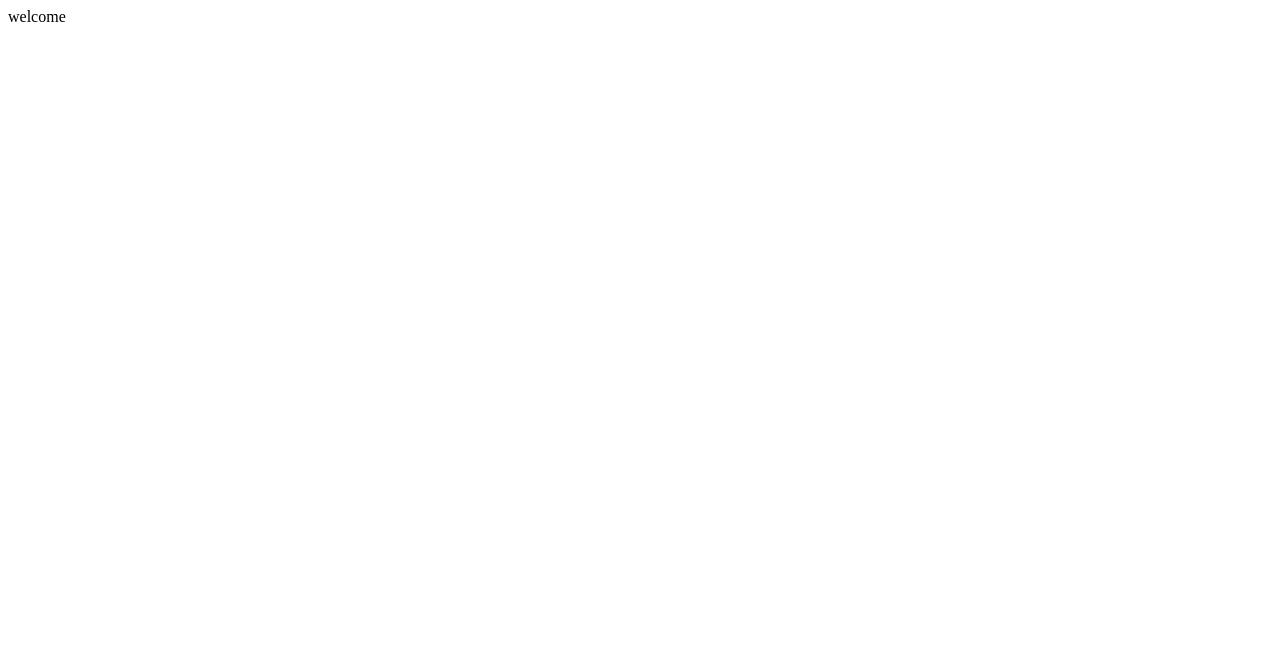
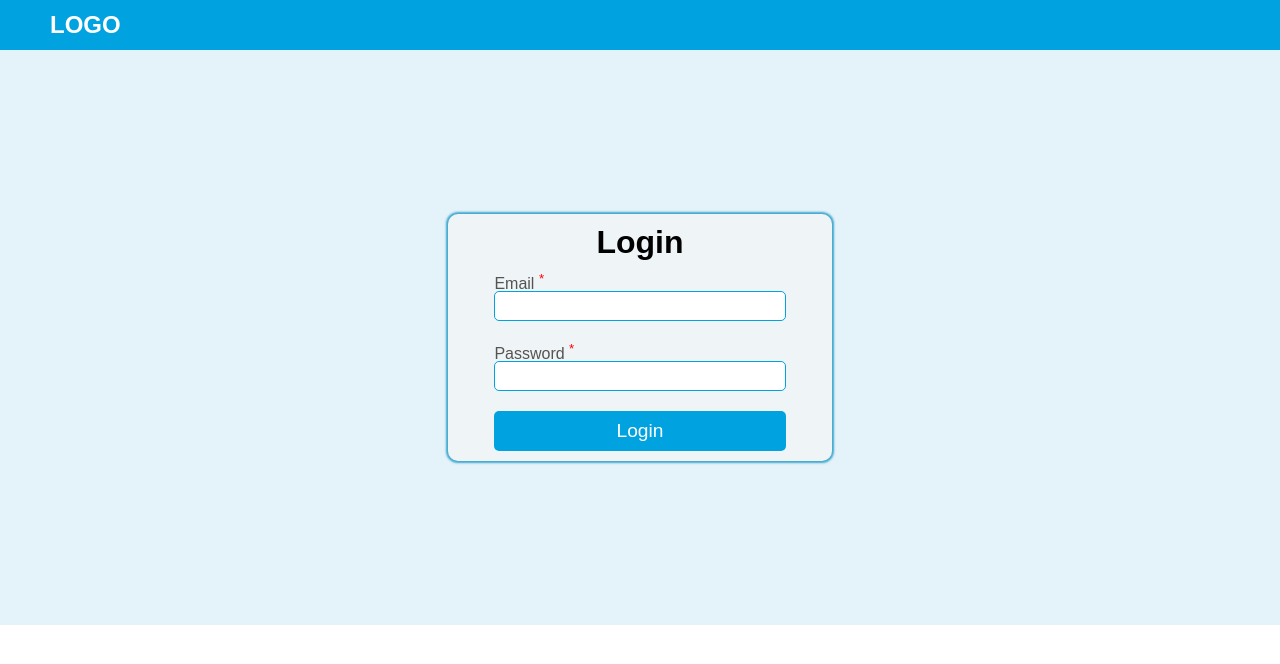
Before and after one commit to Ankur-sahu/coral-mango, a React (Create React App) app: page / in a window 1280 px wide. Shown: the top 664 px of the page. Built offline with nearby package versions, Linux system fonts and the light colour scheme.

Commit message:
login page along with login functionalitiy implemented

```diff
--- a/package.json
+++ b/package.json
@@ -6,9 +6,12 @@
     "@testing-library/jest-dom": "^5.16.5",
     "@testing-library/react": "^13.4.0",
     "@testing-library/user-event": "^13.5.0",
+    "axios": "^1.4.0",
     "react": "^18.2.0",
     "react-dom": "^18.2.0",
+    "react-router-dom": "^6.11.2",
     "react-scripts": "5.0.1",
+    "react-toastify": "^9.1.3",
     "web-vitals": "^2.1.4"
   },
   "scripts": {
--- a/src/App.js
+++ b/src/App.js
@@ -1,11 +1,25 @@
-import React from 'react'
 import './assets/css/App.css';
+import "react-toastify/dist/ReactToastify.css";
+import { BrowserRouter, Routes, Route } from "react-router-dom";
+import Navbar from './layouts/Navbar';
+import Login from './components/login/Login';
+import Dashboard from './components/dashboard/Dashboard';
+import { ToastContainer } from 'react-toastify';
+
 
 function App() {
   return (
-    <>
-      welcome
-    </>
+    <BrowserRouter>
+      <Navbar />
+      <ToastContainer
+        position="top-center"
+        autoClose={3000} />
+      <Routes>
+        <Route path='/' element={<Login />} />
+        <Route path='/dashboard' element={<Dashboard />} />
+        <Route path='/*' element={<main><div className='display-row container'>Page Not Found</div></main>} />
+      </Routes>
+    </BrowserRouter>
   );
 }
 
--- a/src/assets/css/App.css
+++ b/src/assets/css/App.css
@@ -1,38 +1,121 @@
-.App {
-  text-align: center;
+*{
+  margin: 0;
+  padding: 0;
+  box-sizing: border-box;
+  font-family: Arial, Helvetica, sans-serif;
+}
+nav{
+  width: 100%;
+  height: 50px;
+  padding: 0 50px;
+  display: flex;
+  align-items: center;
+  justify-content: flex-start;
+  color: #fff;
+  background-color: #00a3e0;
+}
+.logo{
+width: 20%;
+font-size: x-large;
+font-weight: 900;
+}
+.menu-items>div{
+  position: relative;
+  cursor: pointer;
+}
+.menu-items>div>img{
+  width: 20px;
+  height: 20px;
+  position: absolute;
+
+}
+.menu-items>div>div{
+  padding: 5px;
+  position: absolute;
+  top: 20px;
+  color: black;
+  background-color: #fff;
+  border: 1px solid black;
+  border-radius: 5px;
+}
+.display-row{
+  display: flex;
+  align-items: center;
+  justify-content: center;
 }
 
-.App-logo {
-  height: 40vmin;
-  pointer-events: none;
-}
-
-@media (prefers-reduced-motion: no-preference) {
-  .App-logo {
-    animation: App-logo-spin infinite 20s linear;
-  }
-}
-
-.App-header {
-  background-color: #282c34;
-  min-height: 100vh;
+.display-col{
   display: flex;
   flex-direction: column;
   align-items: center;
   justify-content: center;
-  font-size: calc(10px + 2vmin);
-  color: white;
+  gap: 10px;
+}
+.menu-items{
+  width: 80%;
+  display: flex;
+  justify-content: flex-end;
+  gap: 5px;
+}
+main{
+  width: 100%;
+  height: 575px;
+  background-color: #e4f2f9;
+}
+.container{
+  min-width: 30%;
+  height: auto;
+  padding: 10px;
+  background-color: #eff4f7;
+  box-shadow: 0px 0px 2px 2px #40a9cf;
+  border-radius: 10px;
 }
 
-.App-link {
-  color: #61dafb;
+.input-container{
+  width: 100%;
+  display: flex;
+  flex-direction: column;
+  justify-content: flex-start;
 }
+.input-container>div>label{
+  color: #555453;
+}
+.input-container>div>label>sup{
+  color: red;
+}
+.input-container>input{
+  width: 100%;
+  height: 30px;
+  border-radius: 5px;
+  outline: #00a3e0;
+}
+.input-container>.input-field{
 
-@keyframes App-logo-spin {
-  from {
-    transform: rotate(0deg);
-  }
-  to {
-    transform: rotate(360deg);
-  }
+  border: 1px solid #00a3e0;
+
 }
+.input-container>div{
+  width: 100%;
+  height: 20px;
+}
+.error-msg{
+  /* border: 1px solid red; */
+  color: red;
+}
+form>button{
+  width: 100%;
+  height: 40px;
+  font-size: larger;
+  background-color: #00a3e0;
+  color: #fff;
+  border: none;
+  border-radius: 5px;
+
+}
+.form-row>.input-container{
+  width: 50%;
+  margin: 0 2px;
+}
+.error-box{
+  border: 1px solid red;
+}
--- /dev/null
+++ b/src/components/common/Button.js
@@ -0,0 +1,7 @@
+import React from 'react';
+
+const Button =({ type, children })=> {
+  return <button type={type}>{children}</button>;
+}
+
+export default Button;
--- /dev/null
+++ b/src/components/common/Input.js
@@ -0,0 +1,24 @@
+import React from "react";
+
+const Input = ({ type, value, onChange, name, label, errMsg }) => {
+    return (
+        <>
+            <div className="input-container">
+                <div>
+                    <label htmlFor={name}>{label} <sup>*</sup></label>
+                </div>
+                <input
+                    className={errMsg ? 'error-box' : 'input-field'}
+                    type={type}
+                    name={name}
+                    id={name}
+                    value={value}
+                    onChange={onChange}
+                />
+                <div>{errMsg && <div className="error-msg">{errMsg}</div>}</div>
+            </div>
+        </>
+    )
+}
+
+export default Input;
--- a/src/components/dashboard/Dashboard.js
+++ b/src/components/dashboard/Dashboard.js
@@ -0,0 +1,27 @@
+import React, { useEffect } from "react"
+import { getUserData } from "../../utils/auth/Auth"
+import { useNavigate } from "react-router-dom"
+
+const Dashboard = () => {
+    // Fetch user data from localStorage or state
+  // Example: const userData = JSON.parse(localStorage.getItem('login'));
+  const navigate = useNavigate()
+  useEffect(()=>{
+    if(!getUserData()){
+        navigate('/')
+    }
+})
+    return (
+        <>
+            <main>
+                <h1> Welcome To Dashboard</h1>
+                {/*<p>Welcome, {userData.fullName}</p> */}
+                {/* <p> {userData.email}</p> */}
+                {/* <p>{userData.username}</p> */}
+
+            </main>
+        </>
+    )
+}
+
+export default Dashboard
--- a/src/components/login/Login.js
+++ b/src/components/login/Login.js
@@ -0,0 +1,90 @@
+import React, { useEffect, useState } from "react"
+import Input from "../common/Input";
+import Button from "../common/Button";
+import { useNavigate } from "react-router-dom"
+import { validationInput } from "../../utils/validation/validateInput";
+import { getUserData } from "../../utils/auth/Auth";
+import { toast } from "react-toastify";
+
+const Login = () => {
+    const initValue = {
+        email: "",
+        password: "",
+    }
+    const [userInfo, setUserInfo] = useState(initValue)
+    const [validateFrom, setValidateForm] = useState(initValue)
+
+    const navigate = useNavigate()
+
+    //handling form
+    const handleInput = (e) => {
+        const { name, value } = e.target
+        setUserInfo({ ...userInfo, [name]: value })
+        setValidateForm({ ...validateFrom, [name]: "" })
+    }
+
+    //login user
+    const loginForm = (e) => {
+        e.preventDefault()
+        const formData = { ...userInfo }
+        const errorMsg = { ...validateFrom }
+        validationInput(formData, errorMsg)
+        const { email, password } = errorMsg
+        if (email || password) {
+            setValidateForm(errorMsg)
+            return
+        }
+
+        if (userInfo.email === "demo@coralmango.com" && userInfo.password === "demo123") {
+
+            localStorage.setItem("login", JSON.stringify(userInfo))
+            toast.success("Login successfully", {
+                position: "top-center",
+                autoClose: 2000,
+
+            });
+            navigate('/dashboard')
+        } else {
+            toast.error(" Invalid Credentials!", {
+                position: "top-center",
+                autoClose: 1000,
+
+            });
+        }
+    }
+
+    //checking if user already logged in
+    useEffect(() => {
+        if (getUserData()) {
+            navigate('/dashboard')
+        }
+    }, [])
+
+    return (
+
+        <main className="display-row">
+            <div className="display-col container">
+                <h1>Login</h1>
+                <form onSubmit={loginForm} style={{ width: "80%" }}>
+                    <Input
+                        type="email"
+                        label="Email"
+                        onChange={(e) => handleInput(e)}
+                        name="email"
+                        errMsg={validateFrom.email}
+                    />
+                    <Input
+                        type="password"
+                        label="Password"
+                        onChange={(e) => handleInput(e)}
+                        name="password"
+                        errMsg={validateFrom.password}
+                    />
+                    <Button type="submit">Login</Button>
+                </form>
+            </div>
+        </main>
+    )
+}
+
+export default Login
--- /dev/null
+++ b/src/layouts/Navbar.js
@@ -0,0 +1,38 @@
+import React, { useState } from "react"
+import { getUserData } from "../utils/auth/Auth"
+import { useNavigate } from "react-router-dom"
+import donwArrow from "../assets/images/downArrow.png"
+
+const Navbar = () => {
+    const navigate = useNavigate();
+  const userData = getUserData();
+  const [logoutBtn, setLogoutBtn] = useState(false);
+  let name
+  if(userData){
+    name = userData.email.split('@');
+  }
+
+
+  const logout = () => {
+    localStorage.removeItem('login');
+    navigate('/');
+  };
+
+  return (
+    <>
+      <nav>
+        <div className="logo">LOGO</div>
+        <div className="menu-items">
+          {userData && (
+            <div onClick={()=>setLogoutBtn(!logoutBtn)}>
+              {name[0]} <img src={donwArrow} alt="Down Arrow" />
+              {logoutBtn && <div onClick={logout}>Logout</div>}
+            </div>
+          )}
+        </div>
+      </nav>
+    </>
+  );
+}
+
+export default Navbar
--- /dev/null
+++ b/src/utils/auth/Auth.js
@@ -0,0 +1,5 @@
+export function getUserData() {
+    // Get user data from localStorage or state
+    const userData = JSON.parse(localStorage.getItem('login'));
+    return userData;
+  }
--- /dev/null
+++ b/src/utils/validation/matchPattern.js
@@ -0,0 +1,5 @@
+
+const matchPattern = (pattern, str)=>{
+    return str.match(pattern)
+}
+export default matchPattern
--- /dev/null
+++ b/src/utils/validation/validateInput.js
@@ -0,0 +1,13 @@
+import matchPattern from "./matchPattern"
+
+export const validationInput = (userInfo, errorMsg) => {
+    const emailPattern = /^[^\s@]+@[^\s@]+\.[^\s@]+$/
+
+    if (!matchPattern(emailPattern, userInfo.email) || !userInfo.email) {
+        errorMsg.email = "Proper Email Required!"
+    }
+
+    if (!(userInfo.password)) {
+        errorMsg.password = "Password Required!";
+    }
+}
```
Also changed, not shown: src/assets/images/downArrow.png (added), 1 other file (tests, documents, lock files or other folders).
